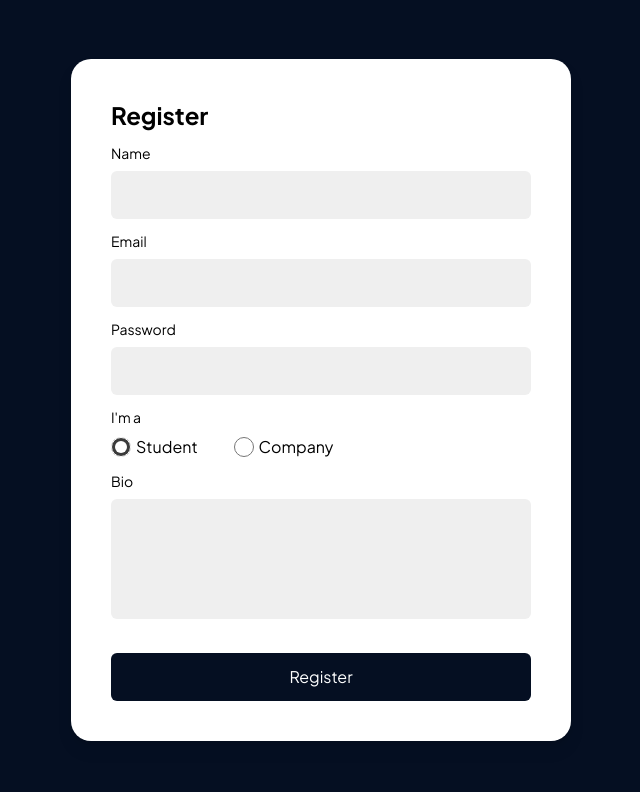
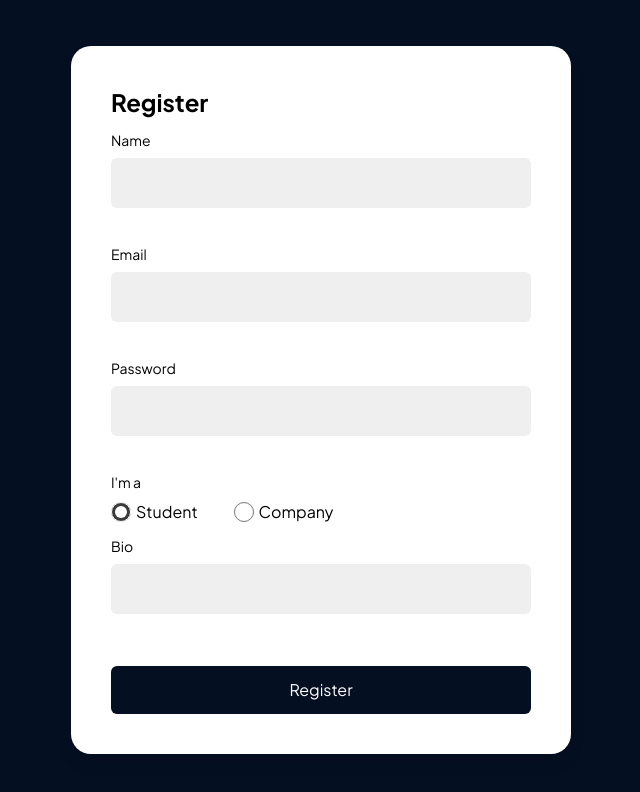
Before and after one commit to SkillSyncApp/SkillSyncClient, a React (Vite) app: page /register in a window 1280 px wide. Shown: the top 792 px of the page, without its empty margins (319-959 px from the left). Built offline with nearby package versions, Linux system fonts and the light colour scheme; what recoil-persist would draw is missing.

Commit message:
validations in register - joi

```diff
--- a/package.json
+++ b/package.json
@@ -10,12 +10,15 @@
     "preview": "vite preview"
   },
   "dependencies": {
+    "@hapi/joi": "^17.1.1",
     "@headlessui/react": "^1.7.18",
     "@heroicons/react": "^2.1.1",
     "@react-oauth/google": "^0.12.1",
+    "@types/joi": "^17.2.3",
     "axios": "^1.6.5",
     "classnames": "^2.5.1",
     "google-auth-library": "^9.6.3",
+    "joi": "^17.12.2",
     "localforage": "^1.10.0",
     "match-sorter": "^6.3.3",
     "moment": "^2.30.1",
@@ -26,6 +29,7 @@
     "react-masonry-css": "^1.0.16",
     "react-query": "^3.39.3",
     "react-router-dom": "^6.21.3",
+    "react-tooltip": "^5.26.3",
     "recoil": "^0.7.7",
     "recoil-persist": "^5.1.0",
     "sort-by": "^1.2.0"
@@ -33,6 +37,7 @@
   "devDependencies": {
     "@types/react": "^18.2.64",
     "@types/react-dom": "^18.2.17",
+    "@types/react-tooltip": "^4.2.4",
     "@typescript-eslint/eslint-plugin": "^6.14.0",
     "@typescript-eslint/parser": "^6.14.0",
     "@vitejs/plugin-react": "^4.2.1",
--- a/src/views/register/Register.tsx
+++ b/src/views/register/Register.tsx
@@ -3,6 +3,8 @@ import toast, { Toaster } from "react-hot-toast";
 import { useMutation } from "react-query";
 import { register as registerRequest } from "../../services/authService";
 import { useNavigate } from "react-router-dom";
+import Joi from "joi";
+import { Tooltip } from "react-tooltip";
 
 import "./Register.css";
 
@@ -14,6 +16,86 @@ function Register() {
   const [password, setPassword] = useState("");
   const [selectedType, setSelectedType] = useState("student");
   const [bio, setBio] = useState("");
+  const [formSubmitted, setFormSubmitted] = useState(false);
+
+  const schema = Joi.object({
+    name: Joi.string()
+      .regex(/^[a-zA-Z\s]+$/)
+      .required()
+      .messages({
+        "string.pattern.base": "Name can only contain letters and spaces",
+        "any.required": "Please fill in all fields",
+      }),
+    email: Joi.string()
+      .email({ tlds: { allow: false } })
+      .required()
+      .messages({
+        "string.email": "Invalid email address.",
+        "any.required": "Email is required.",
+      }),
+    password: Joi.string().required().messages({
+      "any.required": "Please fill in all fields",
+    }),
+    bio: Joi.string().min(5).required().messages({
+      "string.min": "Bio must be at least 5 characters long",
+      "any.required": "Please fill in all fields",
+    }),
+  });
+
+  const validationResult = schema.validate(
+    { name, email, password, bio },
+    { abortEarly: false }
+  );
+
+  const renderInputField = (
+    id: string,
+    value: string,
+    onChange: (e: React.ChangeEvent<HTMLInputElement>) => void,
+    label: string,
+    tooltipKey: string
+  ) => {
+    const hasError =
+      formSubmitted &&
+      validationResult.error?.details.some(
+        (detail) => detail.context?.key === tooltipKey
+      );
+
+    return (
+      <div className="mb-3">
+        <label htmlFor={id} className="block mb-2 text-sm text-gray-700">
+          {label}
+          <Tooltip id={`${tooltipKey}-tooltip`}>
+            {
+              validationResult.error?.details.find(
+                (detail) => detail.context?.key === tooltipKey
+              )?.message
+            }
+          </Tooltip>
+        </label>
+        <input
+          id={id}
+          value={value}
+          onChange={(e) => onChange(e)}
+          style={{
+            border: `1px solid ${hasError ? "red" : "transparent"}`,
+          }}
+          data-tip
+          data-for={`${tooltipKey}-tooltip`}
+        />
+        {formSubmitted && validationResult.error?.details.find(
+          (detail) => detail.context?.key == tooltipKey
+        ) ? (
+          validationResult.error?.details.map((detail) => (
+            <div key={detail.message} className={`text-red-500 text-sm mt-1`}>
+              {detail.context?.key === tooltipKey && detail.message}
+            </div>
+          ))
+        ) : (
+          <div className="mt-1 h-[20px]"></div>
+        )}
+      </div>
+    );
+  };
 
   const registerMutation = useMutation(
     ({
@@ -31,36 +113,12 @@ function Register() {
     }) => registerRequest(name, email, password, type, bio)
   );
 
-  /*form validation*/
-  // TODO: make sure its enough
-  const validateForm = () => {
-    // Perform basic validations
-    if (!name || !email || !password || !bio) {
-      toast.error("Please fill in all fields");
-      return false;
-    }
-
-    if (!/^[a-zA-Z\s]+$/.test(name)) {
-      toast.error("Name can only contain letters and spaces");
-      return false;
-    }
-
-    if (!/\S+@\S+\.\S+/.test(email)) {
-      toast.error("Invalid email address");
-      return false;
-    }
-
-    if (bio.length < 5) {
-      toast.error("Bio must be at least 5 characters long");
-      return false;
-    }
-
-    return true;
-  };
-
   const register = async () => {
     try {
-      if (!validateForm()) {
+      setFormSubmitted(true);
+
+      if (validationResult.error) {
+        toast.error("Please review and correct the information in all fields.");
         return;
       }
 
@@ -75,7 +133,6 @@ function Register() {
       navigate("/login", { replace: true });
     } catch (err) {
       toast.error("Registration failed");
-      console.log(err);
     }
   };
 
@@ -83,40 +140,29 @@ function Register() {
     <div className="h-[100vh] bg-primary flex items-center justify-center flex flex-col font-display">
       <div className="w-[500px] bg-white rounded-[20px] drop-shadow-lg p-[40px]">
         <h1 className="text-2xl mb-3 font-bold">Register</h1>
-        <div className="mb-3">
-          <label htmlFor="name" className="block mb-2 text-sm text-gray-700">
-            Name
-          </label>
-          <input
-            id="name"
-            value={name}
-            onChange={(e) => setName(e.target.value)}
-          />
-        </div>
-        <div className="mb-3">
-          <label htmlFor="email" className="block mb-2 text-sm text-gray-700">
-            Email
-          </label>
-          <input
-            id="email"
-            value={email}
-            onChange={(e) => setEmail(e.target.value)}
-          />
-        </div>
-        <div className="mb-3">
-          <label
-            htmlFor="password"
-            className="block mb-2 text-sm text-gray-700"
-          >
-            Password
-          </label>
-          <input
-            id="password"
-            type="password"
-            value={password}
-            onChange={(e) => setPassword(e.target.value)}
-          />
-        </div>
+
+        {renderInputField(
+          "name",
+          name,
+          (e) => setName(e.target.value),
+          "Name",
+          "name"
+        )}
+        {renderInputField(
+          "email",
+          email,
+          (e) => setEmail(e.target.value),
+          "Email",
+          "email"
+        )}
+        {renderInputField(
+          "password",
+          password,
+          (e) => setPassword(e.target.value),
+          "Password",
+          "password"
+        )}
+
         <div className="mb-3">
           <label htmlFor="type" className="block mb-2 text-sm text-gray-700">
             I'm a
@@ -142,18 +188,15 @@ function Register() {
             </label>
           </div>
         </div>
-        <div className="mb-3">
-          <label htmlFor="bio" className="block mb-2 text-sm text-gray-700">
-            Bio
-          </label>
-          <textarea
-            id="bio"
-            value={bio}
-            onChange={(e) => setBio(e.target.value)}
-            rows={4}
-            className="resize-none"
-          />
-        </div>
+
+        {renderInputField(
+          "bio",
+          bio,
+          (e) => setBio(e.target.value),
+          "Bio",
+          "bio"
+        )}
+
         <button onClick={register} className="mt-4 w-full">
           Register
         </button>
```
Also changed, not shown: 1 other file (tests, documents, lock files or other folders).
